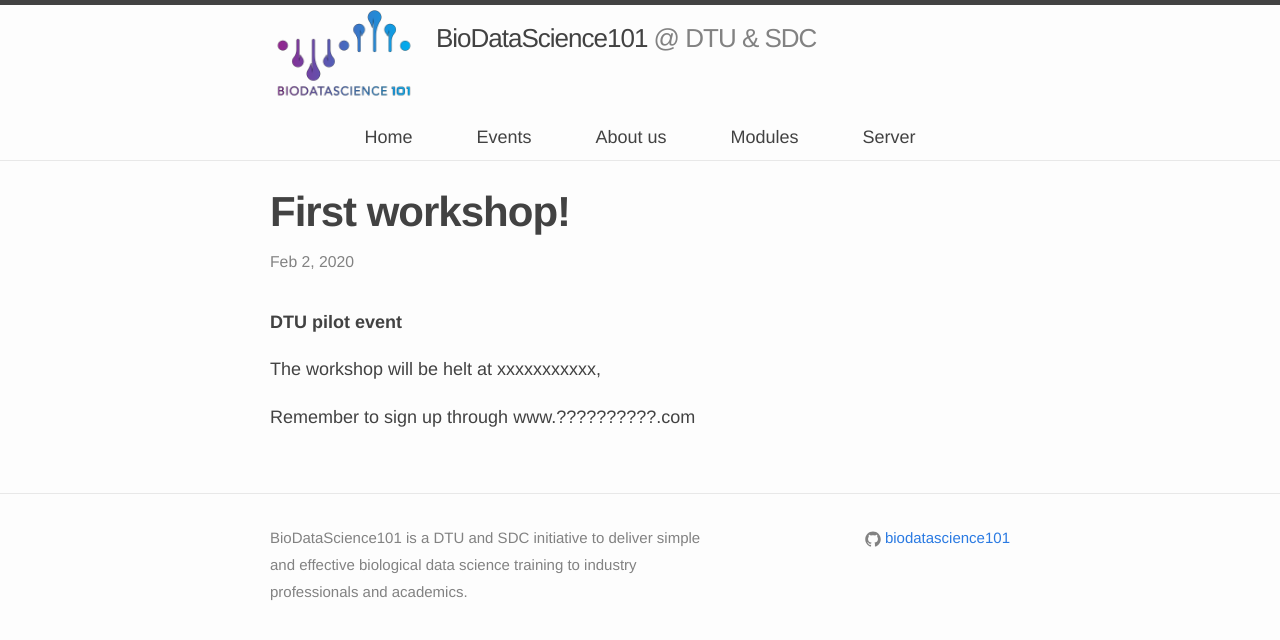
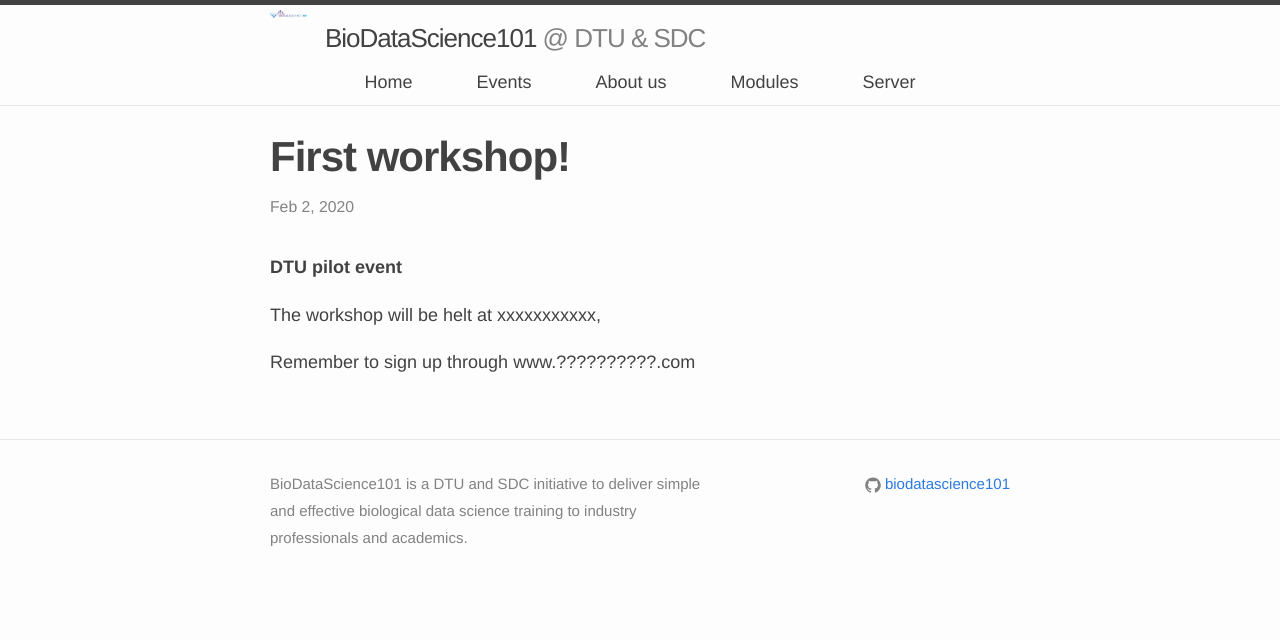
Before and after one commit to biodatascience101/BioDataScience101.github.io, a Jekyll site: the page built from _posts/2020-02-02-first_workshop.markdown, in a window 1280 px wide. Shown: the top 640 px of the page. Built offline with Jekyll 4.4.1, drawn with Linux system fonts in a browser that asks for light colours; nearby versions of some CDN libraries.

Commit message:
Update header.html

```diff
--- a/_includes/header.html
+++ b/_includes/header.html
@@ -1,6 +1,6 @@
 <header class="site-header">
   <div class="wrapper">
-    <img class="float-left" width="20%" src="{{ 'logo.png' | prepend: site.images_dir | prepend: site.baseurl }}" />
+    <img class="float-left" width="5%" src="{{ 'logohoriz.png' | prepend: site.images_dir | prepend: site.baseurl }}" />
 
     <a class="site-title" href="{{ site.baseurl }}/">
 
```
